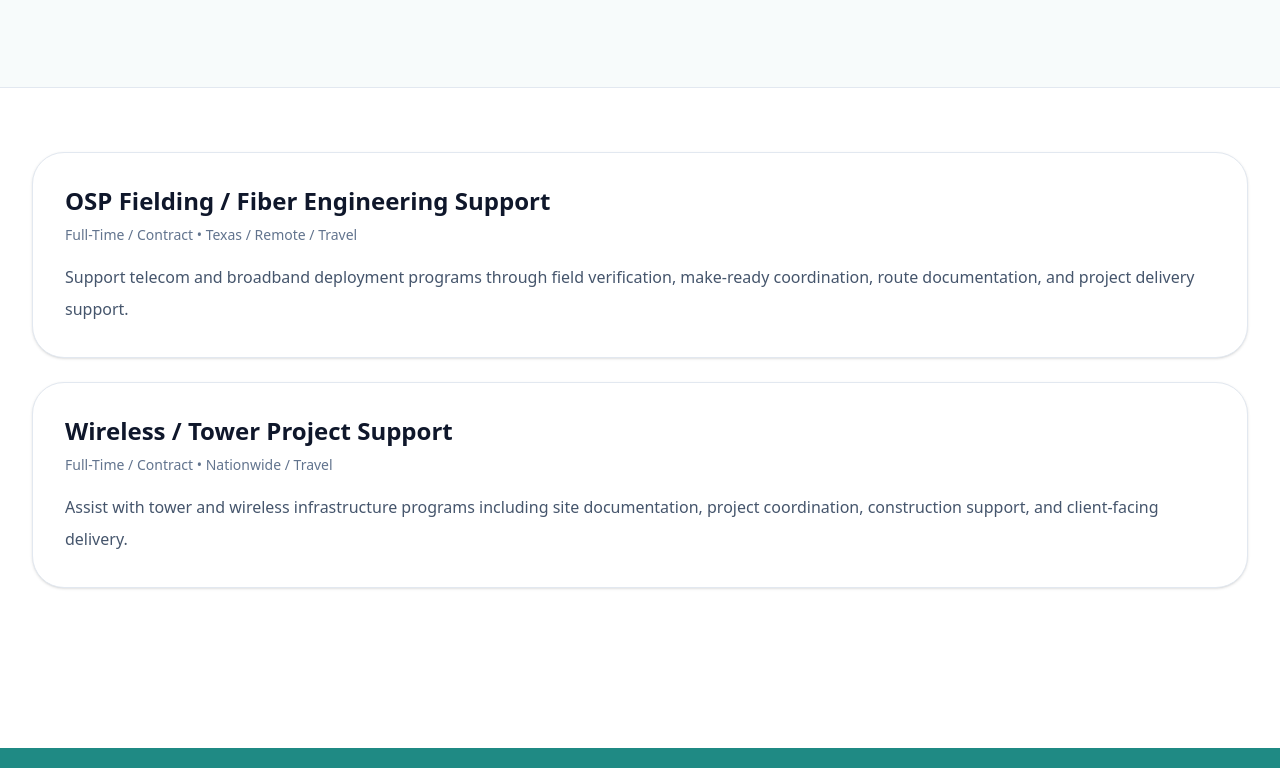
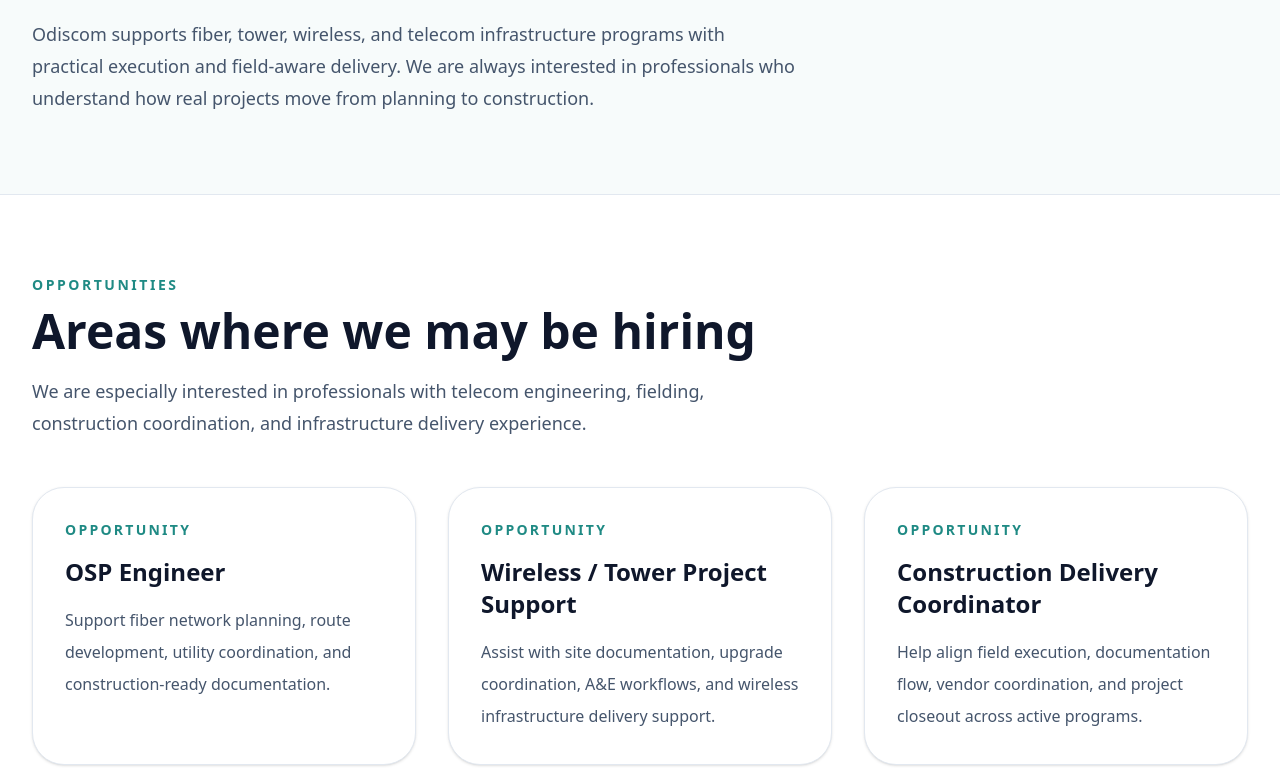
Before and after one commit to odiscom/odiscom-site, a Next.js app: page /careers in a window 1280 px wide. Shown: the part 432-1200 px from the top of the page. Built offline with nearby package versions, Linux system fonts and the light colour scheme.

Commit message:
Fix careers page BottomCta props

```diff
--- a/app/careers/page.tsx
+++ b/app/careers/page.tsx
@@ -1,8 +1,21 @@
 import BottomCta from "@/components/BottomCta"
 
 const openings = [
-  { title: "OSP Fielding / Fiber Engineering Support", type: "Full-Time / Contract", location: "Texas / Remote / Travel", description: "Support telecom and broadband deployment programs through field verification, make-ready coordination, route documentation, and project delivery support." },
-  { title: "Wireless / Tower Project Support", type: "Full-Time / Contract", location: "Nationwide / Travel", description: "Assist with tower and wireless infrastructure programs including site documentation, project coordination, construction support, and client-facing delivery." },
+  {
+    title: "OSP Engineer",
+    description:
+      "Support fiber network planning, route development, utility coordination, and construction-ready documentation.",
+  },
+  {
+    title: "Wireless / Tower Project Support",
+    description:
+      "Assist with site documentation, upgrade coordination, A&E workflows, and wireless infrastructure delivery support.",
+  },
+  {
+    title: "Construction Delivery Coordinator",
+    description:
+      "Help align field execution, documentation flow, vendor coordination, and project closeout across active programs.",
+  },
 ]
 
 export default function CareersPage() {
@@ -10,23 +23,57 @@
     <main className="bg-white text-slate-900">
       <section className="border-b border-slate-200 bg-[#f7fbfb]">
         <div className="mx-auto max-w-7xl px-6 py-20 lg:px-8">
-          <div className="max-w-4xl">
-            <p className="text-sm font-semibold uppercase tracking-[0.2em] text-[#1f8a84]">Careers</p>
-            <h1 className="mt-4 text-4xl font-semibold leading-tight md:text-6xl">Build telecom infrastructure projects that matter</h1>
-            <p className="mt-6 max-w-3xl text-lg leading-8 text-slate-600">
-              Odiscom supports fiber, wireless, tower, and infrastructure delivery programs across the United States.
+          <div className="max-w-3xl">
+            <p className="text-sm font-semibold uppercase tracking-[0.2em] text-[#1f8a84]">
+              Careers
+            </p>
+
+            <h1 className="mt-4 text-4xl font-semibold leading-tight md:text-6xl">
+              Join a team built for telecom infrastructure delivery
+            </h1>
+
+            <p className="mt-6 text-lg leading-8 text-slate-600">
+              Odiscom supports fiber, tower, wireless, and telecom infrastructure
+              programs with practical execution and field-aware delivery. We are
+              always interested in professionals who understand how real projects
+              move from planning to construction.
             </p>
           </div>
         </div>
       </section>
 
-      <section className="mx-auto max-w-7xl px-6 py-16 lg:px-8">
-        <div className="space-y-6">
-          {openings.map((role) => (
-            <div key={role.title} className="rounded-[2rem] border border-slate-200 bg-white p-8 shadow-sm">
-              <h3 className="text-2xl font-semibold">{role.title}</h3>
-              <p className="mt-2 text-sm font-medium text-slate-500">{role.type} • {role.location}</p>
-              <p className="mt-4 leading-8 text-slate-600">{role.description}</p>
+      <section className="mx-auto max-w-7xl px-6 py-20 lg:px-8">
+        <div className="mb-12 max-w-3xl">
+          <p className="text-sm font-semibold uppercase tracking-[0.18em] text-[#1f8a84]">
+            Opportunities
+          </p>
+
+          <h2 className="mt-3 text-3xl font-semibold md:text-5xl">
+            Areas where we may be hiring
+          </h2>
+
+          <p className="mt-5 text-lg leading-8 text-slate-600">
+            We are especially interested in professionals with telecom
+            engineering, fielding, construction coordination, and infrastructure
+            delivery experience.
+          </p>
+        </div>
+
+        <div className="grid gap-8 lg:grid-cols-3">
+          {openings.map((opening) => (
+            <div
+              key={opening.title}
+              className="rounded-[2rem] border border-slate-200 bg-white p-8 shadow-sm"
+            >
+              <p className="text-sm font-semibold uppercase tracking-[0.16em] text-[#1f8a84]">
+                Opportunity
+              </p>
+
+              <h3 className="mt-4 text-2xl font-semibold">{opening.title}</h3>
+
+              <p className="mt-4 leading-8 text-slate-600">
+                {opening.description}
+              </p>
             </div>
           ))}
         </div>
@@ -35,8 +82,6 @@
       <BottomCta
         title="Interested in working with Odiscom?"
         description="Even if your role is not listed above, we may be interested in hearing from experienced telecom engineering, fielding, and construction professionals."
-        secondaryHref="/projects"
-        secondaryLabel="View Projects"
       />
     </main>
   )
```
